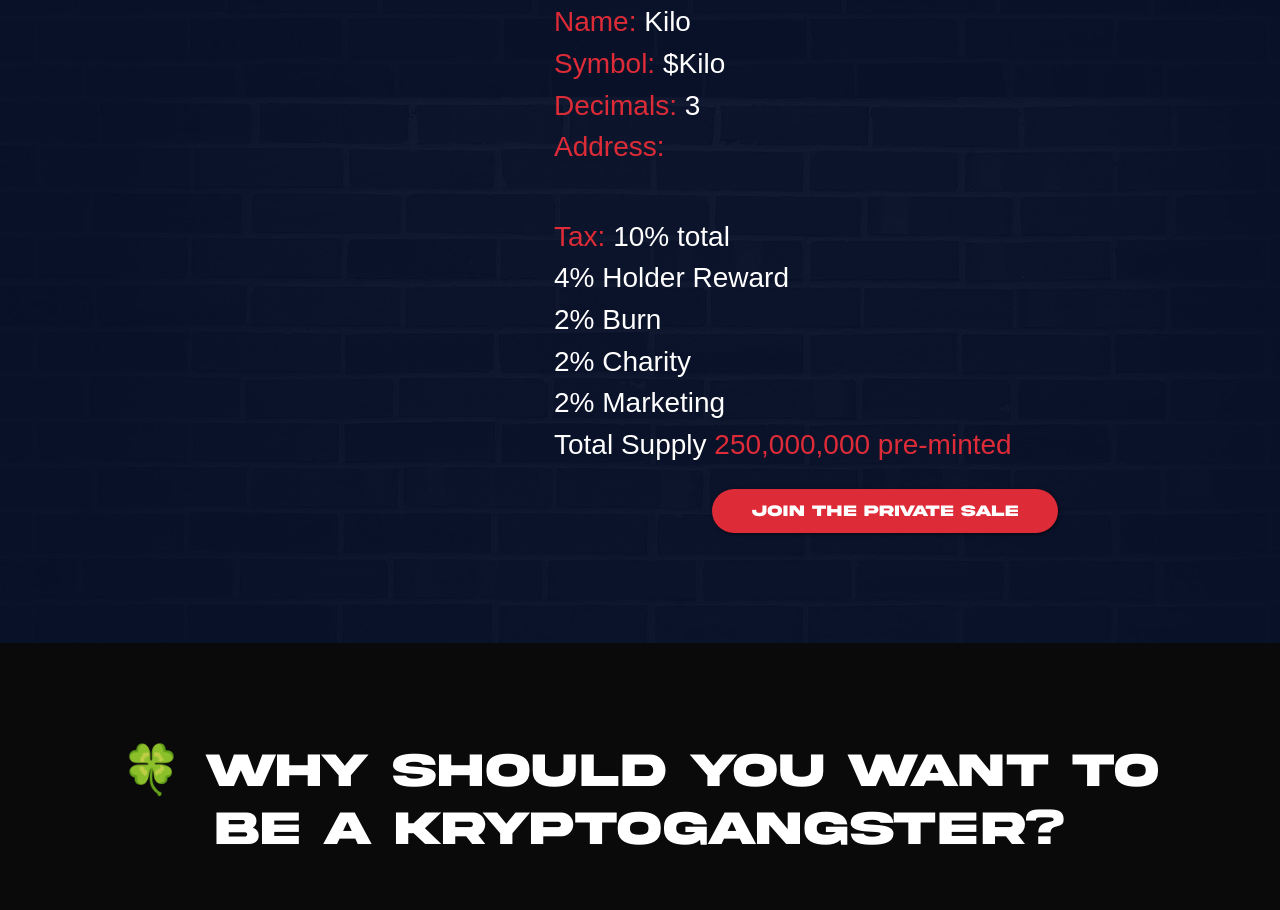
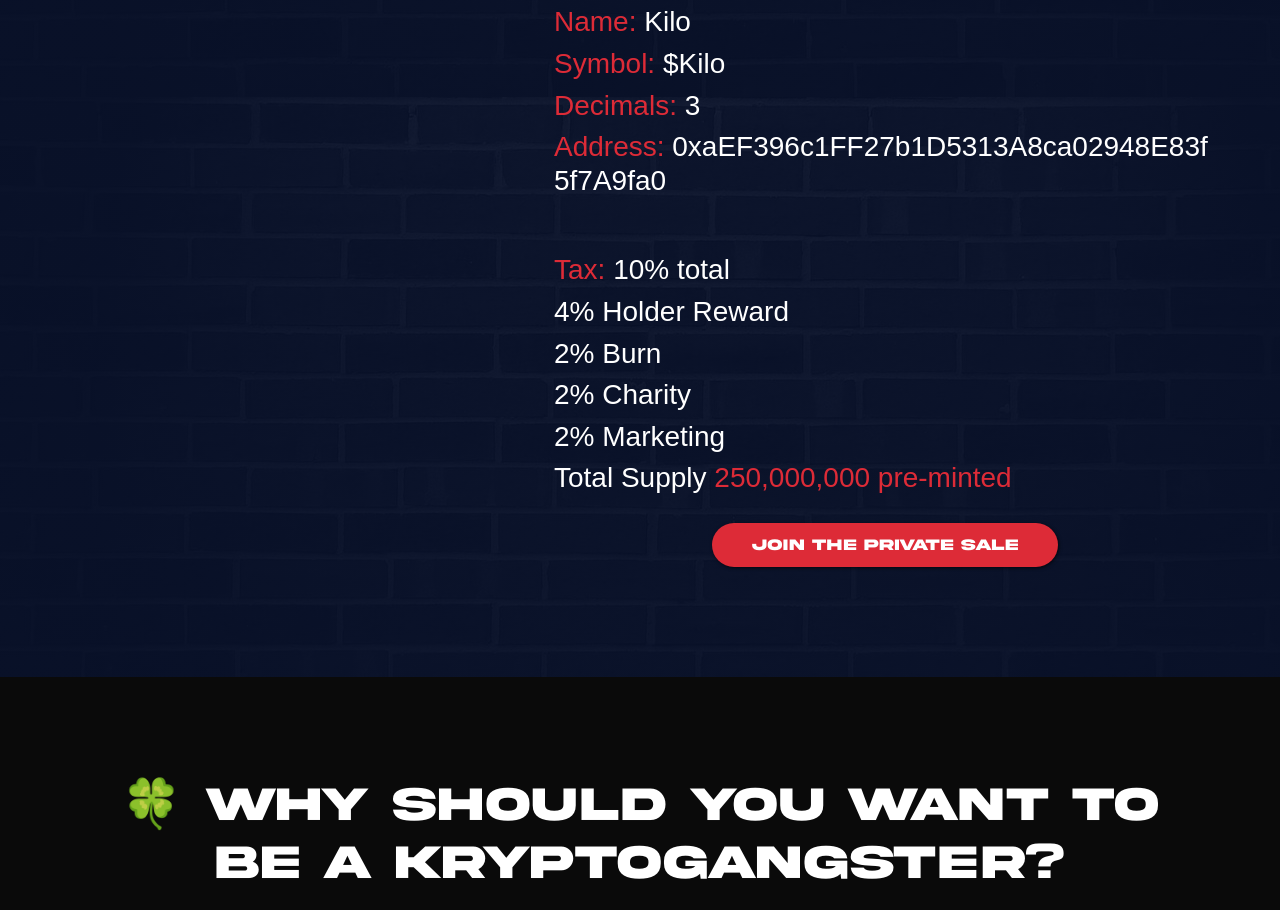
Before and after one commit to casa-social/nft-gangster, a React (Create React App) app: page / in a window 1280 px wide. Shown: the part 3440-4350 px from the top of the page. Built offline with nearby package versions, Linux system fonts and the light colour scheme.

Commit message:
fix: kilocoin address

```diff
--- a/src/view/dashboard/components/kilocoin.js
+++ b/src/view/dashboard/components/kilocoin.js
@@ -34,7 +34,7 @@ const Kilocoin = () => {
               <h3 className="text-white"><span className="text-red">Name: </span>Kilo</h3>
               <h3 className="text-white"><span className="text-red">Symbol: </span>$Kilo</h3>
               <h3 className="text-white"><span className="text-red">Decimals: </span>3</h3>
-              <h3 className="text-white"><span className="text-red">Address: </span></h3><br/><br/>
+              <h3 className="text-white"><span className="text-red">Address: </span>0xaEF396c1FF27b1D5313A8ca02948E83f5f7A9fa0</h3><br/><br/>
               <h3 className="text-white"><span className="text-red">Tax: </span>10% total</h3>
               <h3 className="text-white">4% Holder Reward</h3>
               <h3 className="text-white">2% Burn</h3>
```
